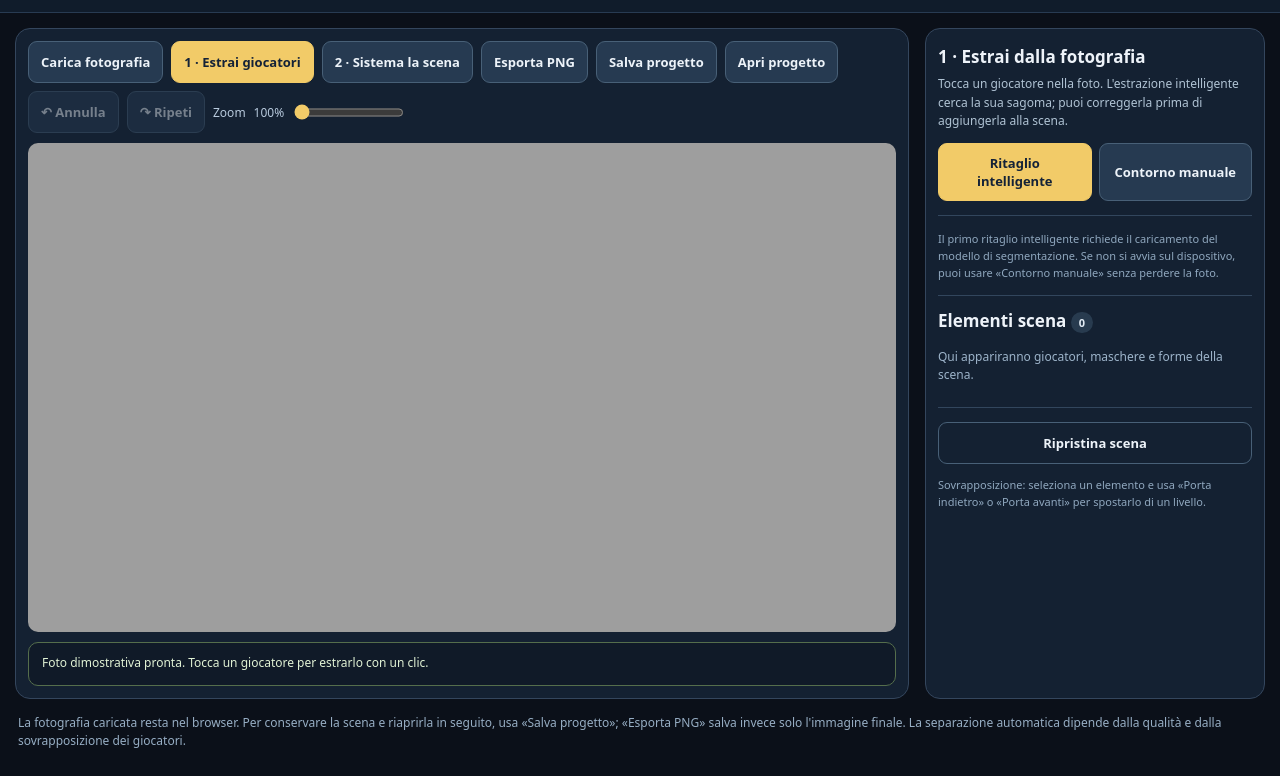
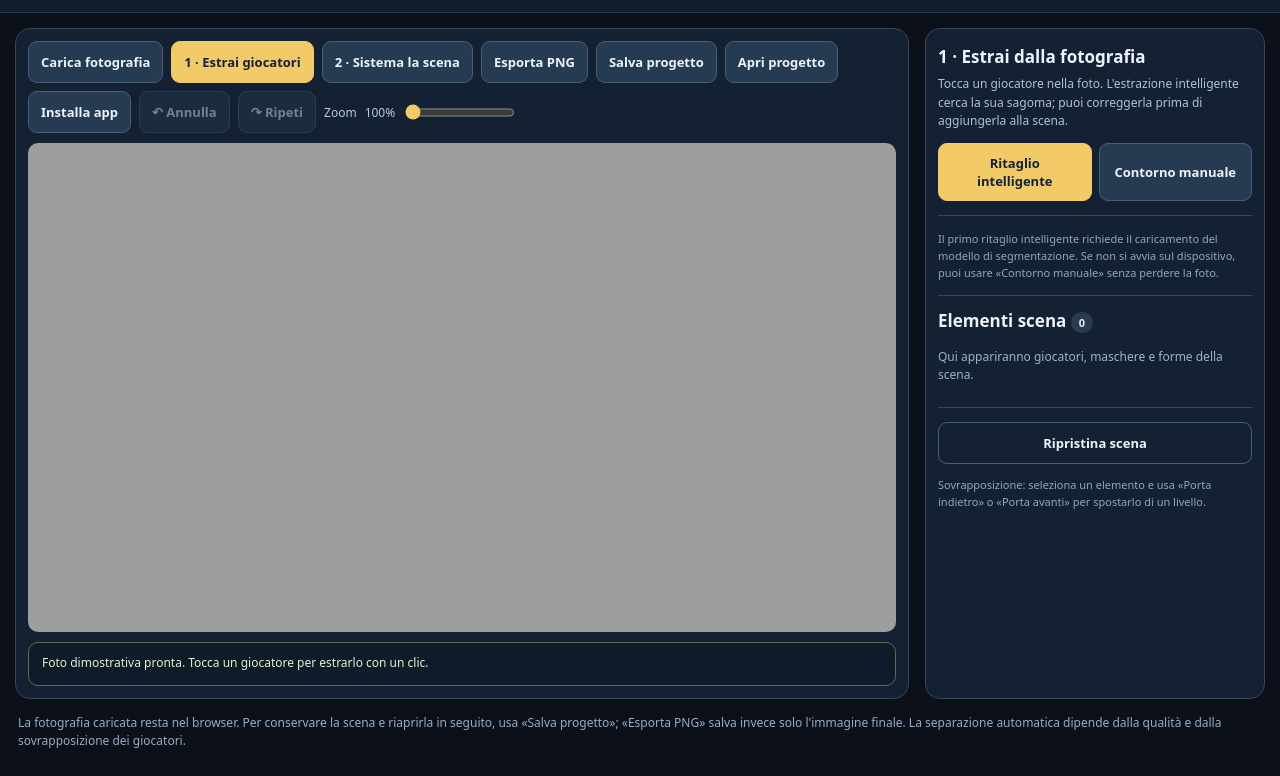
Before and after one commit to alorenzetti64/SIR-statistiche, a plain HTML site: page come-la-vedi/prova-11/index.html in a window 1280 px wide. Shown: the part 75-851 px from the top of the page. Drawn offline with Linux system fonts and the light colour scheme.

Commit message:
Show installation instructions for PROVA 11

```diff
--- a/come-la-vedi/prova-11/index.html
+++ b/come-la-vedi/prova-11/index.html
@@ -47,7 +47,7 @@ input[type=checkbox]{width:17px;height:17px;accent-color:var(--gold)}.checkline{
 <button id="exportPng" type="button">Esporta PNG</button>
 <button id="saveProject" type="button">Salva progetto</button>
 <label class="filebtn" for="projectFile">Apri progetto<input type="file" id="projectFile" accept=".json,application/json" hidden></label>
-<button id="installApp" class="hidden" type="button">Installa app</button>
+<button id="installApp" type="button">Installa app</button>
 <button id="undoMask" type="button" disabled title="Annulla l'ultima pennellata">↶ Annulla</button><button id="redoMask" type="button" disabled title="Ripristina la pennellata annullata">↷ Ripeti</button>
 <label id="zoomRow" for="zoom">Zoom <span id="zoomValue">100%</span><input id="zoom" type="range" min="100" max="300" value="100" step="10"></label>
 </div>
@@ -335,7 +335,7 @@ $('addCone').addEventListener('click',()=>createShape('cone')); $('addOval').add
 $('deleteElement').addEventListener('click',()=>{ const el=current(); if(!el)return; scene=scene.filter(x=>x.id!==el.id); selected=scene.length?scene[scene.length-1].id:null; rebuildBackground(); rebuildGallery(); updateUI(); render() });
 $('showOriginal').addEventListener('click',()=>{ isOriginalView=!isOriginalView; render(); setStatus(isOriginalView?'Fotografia originale in visualizzazione. Premi ancora per tornare alla scena.':'Vista modificata ripristinata.') });
 $('exportPng').addEventListener('click',exportPNG); $('saveProject').addEventListener('click',saveProject); $('resetAll').addEventListener('click',clearAll); window.addEventListener('resize',render);
-let installPrompt=null;window.addEventListener('beforeinstallprompt',e=>{e.preventDefault();installPrompt=e;$('installApp').classList.remove('hidden')});$('installApp').addEventListener('click',async()=>{if(!installPrompt)return;installPrompt.prompt();await installPrompt.userChoice;installPrompt=null;$('installApp').classList.add('hidden')});window.addEventListener('appinstalled',()=>{$('installApp').classList.add('hidden');setStatus('SIR COME LA VEDI è stata installata.','ok')});if('serviceWorker'in navigator)window.addEventListener('load',()=>navigator.serviceWorker.register('./sw.js',{scope:'./'}).catch(()=>{}));
+let installPrompt=null;window.addEventListener('beforeinstallprompt',e=>{e.preventDefault();installPrompt=e});$('installApp').addEventListener('click',async()=>{if(!installPrompt){setStatus('Nel menu del browser scegli «Installa app»; su iPhone o iPad scegli Condividi → «Aggiungi alla schermata Home».','ok');return}installPrompt.prompt();await installPrompt.userChoice;installPrompt=null});window.addEventListener('appinstalled',()=>{setStatus('SIR COME LA VEDI è stata installata.','ok')});if('serviceWorker'in navigator)window.addEventListener('load',()=>navigator.serviceWorker.register('./sw.js',{scope:'./'}).catch(()=>{}));
 loadExample();
 </script>
 </body>
```
